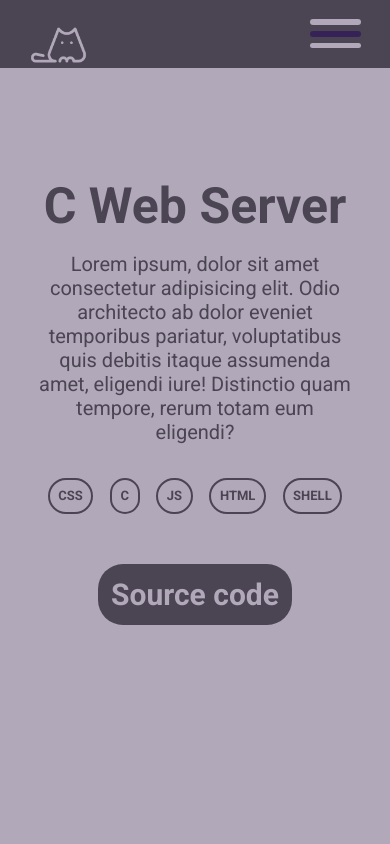
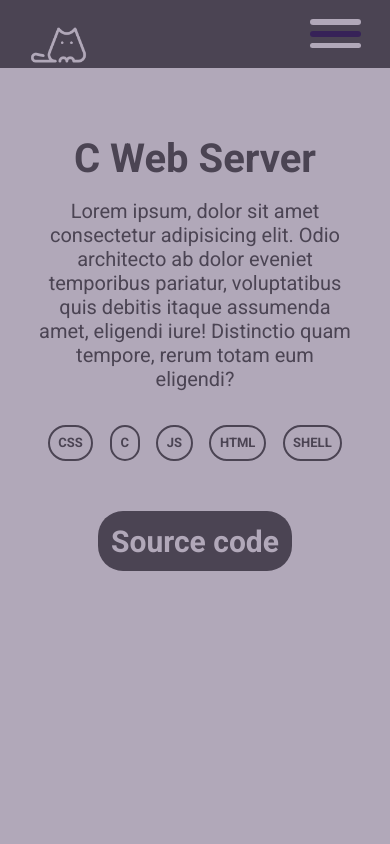
Before and after one commit to CatGodOfTheWar/Portfolio, a plain HTML site: page projects.html in a window 390 px wide. Shown: the top 844 px of the page. Drawn offline with Linux system fonts and the light colour scheme.

Commit message:
mobile update

```diff
--- a/CSS_Projects/styleBody.css
+++ b/CSS_Projects/styleBody.css
@@ -40,7 +40,7 @@ main {
     }
 
     main {
-        margin-top: 10vh;
+        margin-top: 5vh;
     }
 
     .body-container {
--- a/CSS_Projects/styleProject.css
+++ b/CSS_Projects/styleProject.css
@@ -106,11 +106,11 @@
 
     .web_server_section {
         display: flex;
-        height: 130vh;
+        height: 100vh;
     }
 
     .title-web-server {
-        font-size: 2.5rem;
+        font-size: 2rem;
         margin-bottom: 2vh;
     }
 
```
